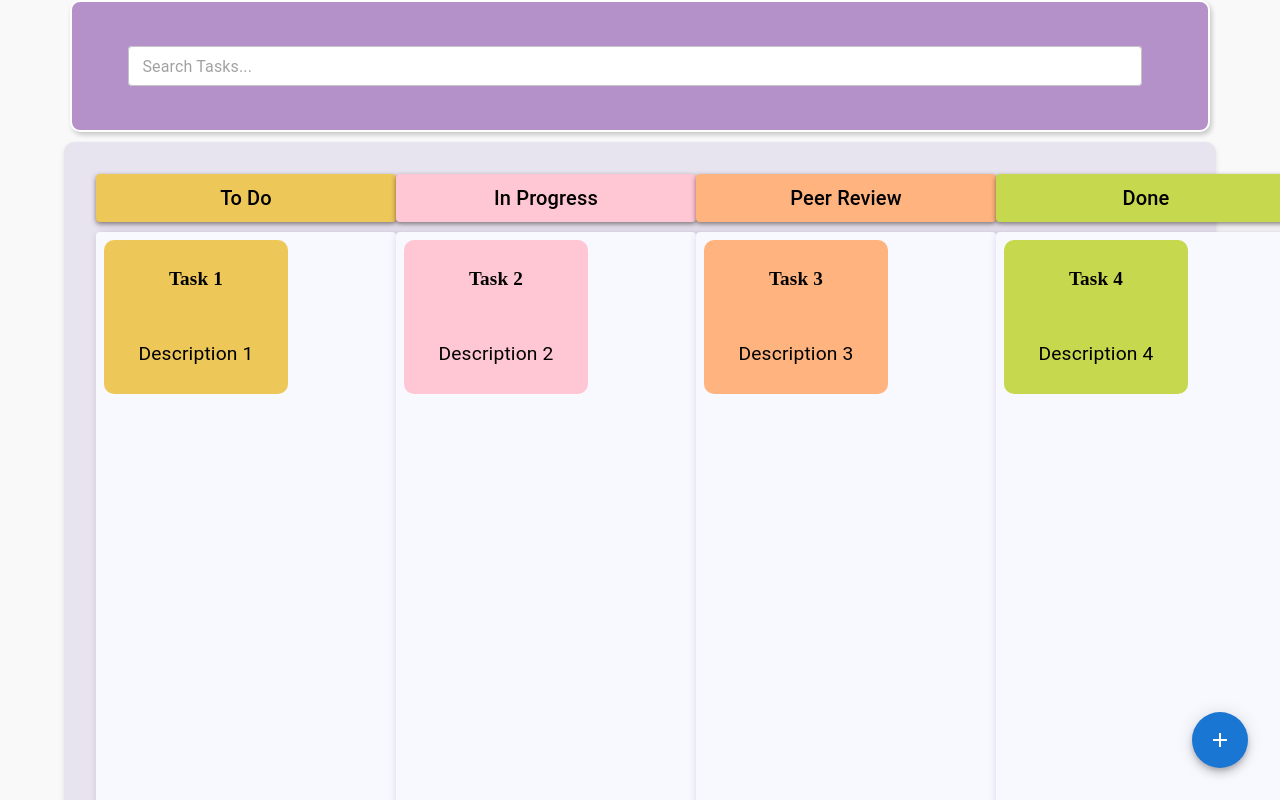
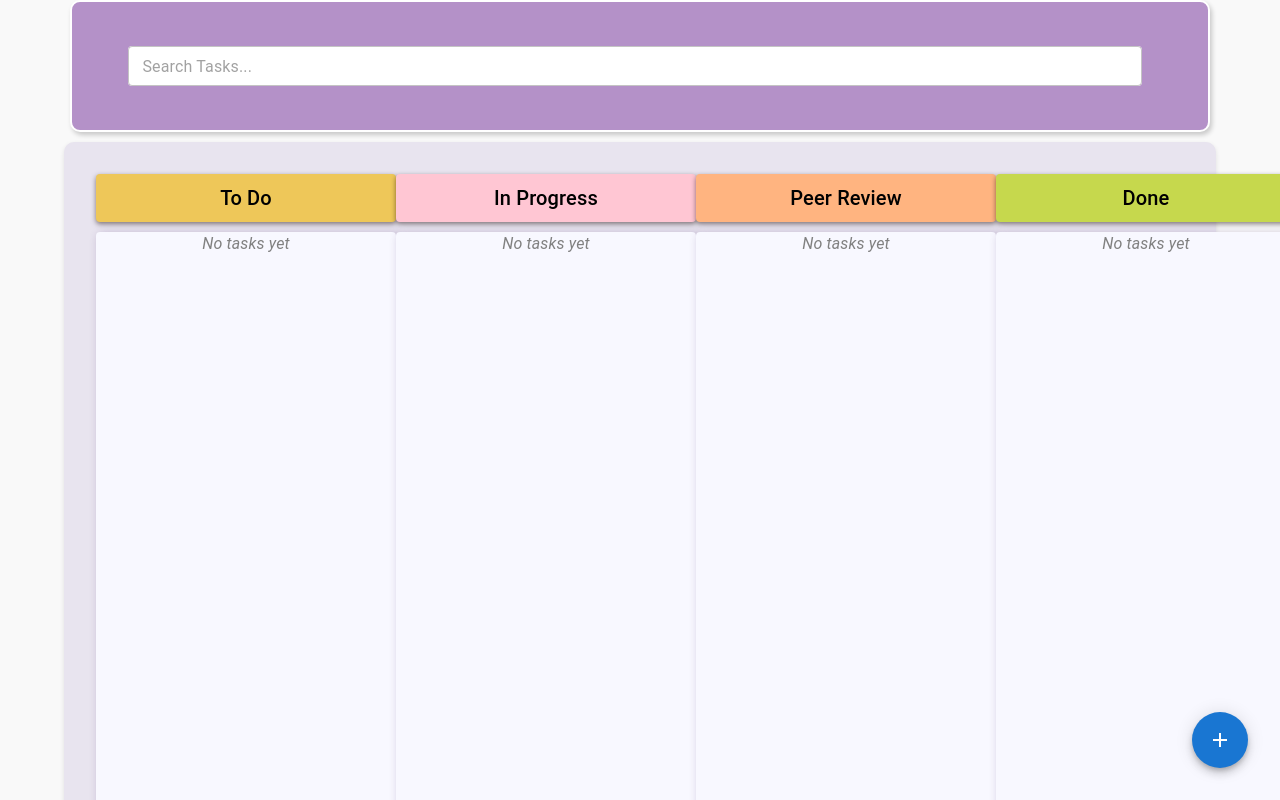
Before and after one commit to Varsha-A03/kanban-board, a React (Create React App) app: page / in a window 1280 px wide. Shown: the top 800 px of the page. Built offline with nearby package versions, Linux system fonts and the light colour scheme.

Commit message:
dndupdated
adding tasks through fab button , adding tasks into empty columns

```diff
--- a/src/components/Column.jsx
+++ b/src/components/Column.jsx
@@ -66,6 +66,18 @@ export default function Column({title,id,tasks}) {
 
               ))
               }
+              {/* Display placeholder for empty state */}
+            {!tasks.some((task) => task.stage === title) && (
+              <Typography
+                sx={{
+                  textAlign: 'center',
+                  color: 'gray',
+                  fontStyle: 'italic',
+                }}
+              >
+                No tasks yet
+              </Typography>
+            )}
               {provided.placeholder}
             </Box>
           )}
--- a/src/pages/Board.jsx
+++ b/src/pages/Board.jsx
@@ -20,10 +20,18 @@ export default function Board() {
   const [showTaskForm,setShowTaskForm]=useState(false);
   const [taskTitle,setTaskTitle]=useState('');
   const [taskdescription,setTaskDescription]=useState('');
+  const [tasks,setTasks] = useState([]);
+  /*const [tasks, setTasks] = useState([
+    { id: '1', title: 'Task 1', description: 'Description 1', stage: 'To Do' },
+    { id: '2', title: 'Task 2', description: 'Description 2', stage: 'In Progress' },
+    { id: '3', title: 'Task 3', description: 'Description 3', stage: 'Peer Review' },
+    { id: '4', title: 'Task 4', description: 'Description 4', stage: 'Done' },
+  ]);*/
+  const stages = ['To Do', 'In Progress', 'Peer Review', 'Done'];
 
   const addTask = () => {
     const newTask = {
-      id: Date.now(),
+      id: `${Date.now()}`,
       title:taskTitle,
       description:taskdescription,
       stage:'To Do',
@@ -32,22 +40,17 @@ export default function Board() {
     setTaskTitle('');
     setTaskDescription('');
     setShowTaskForm(false);
-  }
+  };
 
-  const [tasks, setTasks] = useState([
-    { id: '1', title: 'Task 1', description: 'Description 1', stage: 'To Do' },
-    { id: '2', title: 'Task 2', description: 'Description 2', stage: 'In Progress' },
-    { id: '3', title: 'Task 3', description: 'Description 3', stage: 'Peer Review' },
-    { id: '4', title: 'Task 4', description: 'Description 4', stage: 'Done' },
-  ]);
-  const stages = ['To Do', 'In Progress', 'Peer Review', 'Done'];
+
   const handleDragEnd = (result) => {
+    const { source, destination } = result;
     console.log("Drag Result:", result);
 
-    const { source, destination } = result;
+
 
     // if dropped outside  a valid column or if is at same position do nothing just return
-    if (!result.destination || (source.droppableId === destination.droppableId && source.index === destination.index)) {
+    if (!destination || (source.droppableId === destination.droppableId && source.index === destination.index)) {
       return};
 
     const sourceStage = source.droppableId;
@@ -77,11 +80,12 @@ export default function Board() {
   return (
     <>
     {/*Drag and drop context */}
+    {console.log(tasks)}
     <DragDropContext onDragEnd={handleDragEnd}>
       <Box sx={boardStyles.container}>
         {
-          stages.map((stage,index)=>(
-            <Column title={stage} index={index} tasks={tasks} id={stage} />
+          stages.map((stage)=>(
+            <Column key={stage} title={stage} tasks={tasks} id={stage}/>
           ))
         }
       </Box>
```
